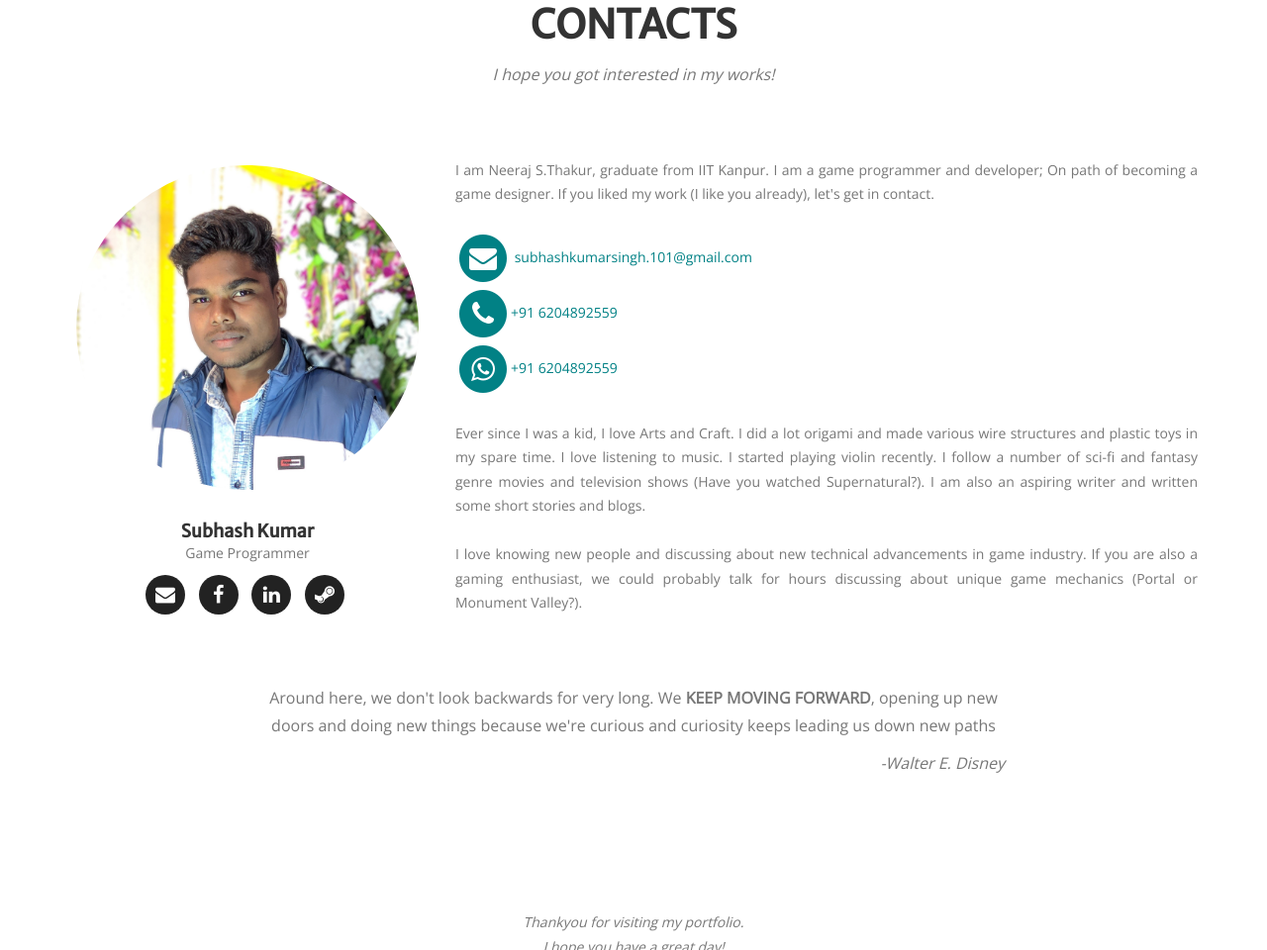
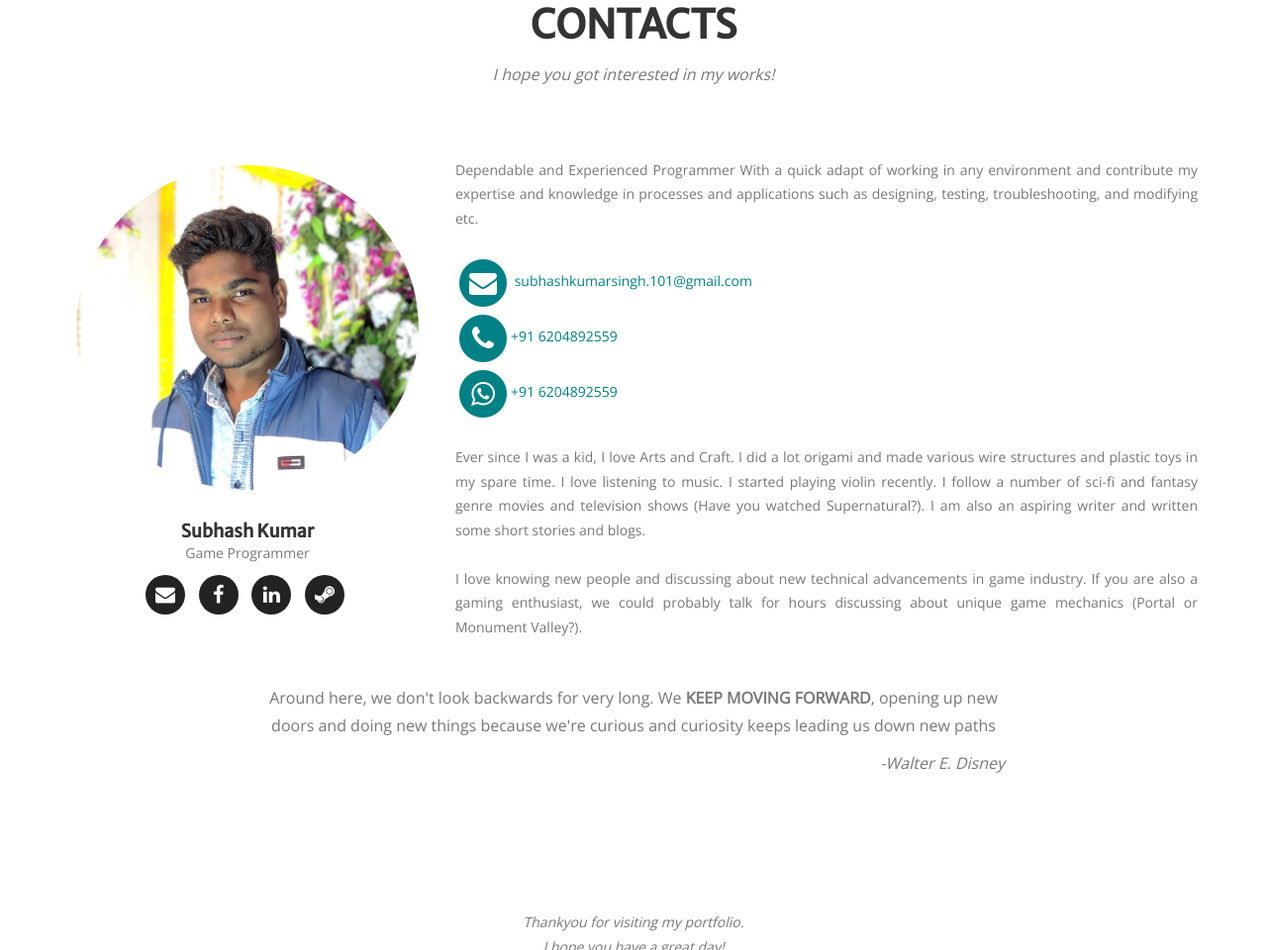
Before and after one commit to UnityApp/portfolio, a website: page index.html in a window 1280 px wide. Shown: the part 6839-7799 px from the top of the page at 99% size. Drawn offline with nearby package versions, Linux system fonts and the light colour scheme; a web font is replaced by a local one.

Commit message:
Update index.html

```diff
--- a/index.html
+++ b/index.html
@@ -207,18 +207,19 @@
                     </div>
                 </div>
                 <div class="col-sm-8">
-                    <p class="text-muted text-justify">I am Neeraj S.Thakur, graduate from IIT Kanpur. I am a game programmer and developer; On path of becoming a game designer. If you liked my work (I like you already), let's get in contact.<br><br>
-                    <a href="mailto:nrjnicks@gmail.com"><span class="fa-stack fa-2x">
+                    <p class="text-muted text-justify">Dependable and Experienced Programmer With a quick adapt of working in any environment and contribute my expertise
+and knowledge in processes and applications such as designing, testing, troubleshooting, and modifying etc.<br><br>
+                    <a href="mailto:subhashkumarsingh.101@gmail.com"><span class="fa-stack fa-2x">
                         <i class="fa fa-circle fa-stack-2x text-primary"></i>
                         <i class="fa fa-envelope fa-stack-1x fa-inverse"></i>
                     </span> subhashkumarsingh.101@gmail.com</a>
                     <br>
-                    <a href="tel:+919795694418"><span class="fa-stack fa-2x">
+                    <a href="tel:+916204892559"><span class="fa-stack fa-2x">
                         <i class="fa fa-circle fa-stack-2x text-primary"></i>
                         <i class="fa fa-phone fa-stack-1x fa-inverse"></i>
                     </span>+91 6204892559</a>
                     <br>
-                    <a target="_blank" href="https://api.whatsapp.com/send?phone=919795694418"><span class="fa-stack fa-2x">
+                    <a target="_blank" href="https://api.whatsapp.com/send?phone=916204892559"><span class="fa-stack fa-2x">
                             <i class="fa fa-circle fa-stack-2x text-primary"></i>
                             <i class="fa fa-whatsapp fa-stack-1x fa-inverse"></i>
                         </span>+91 6204892559</a>
```
